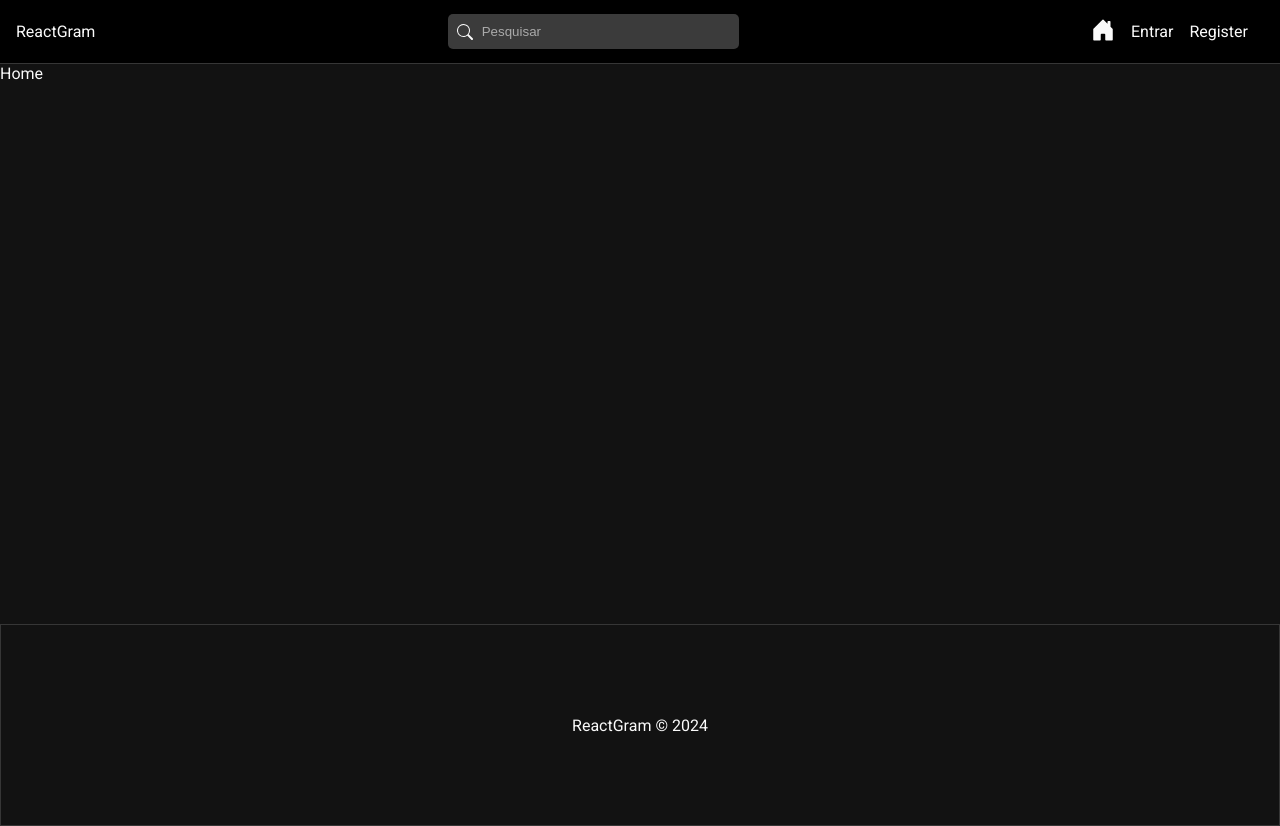
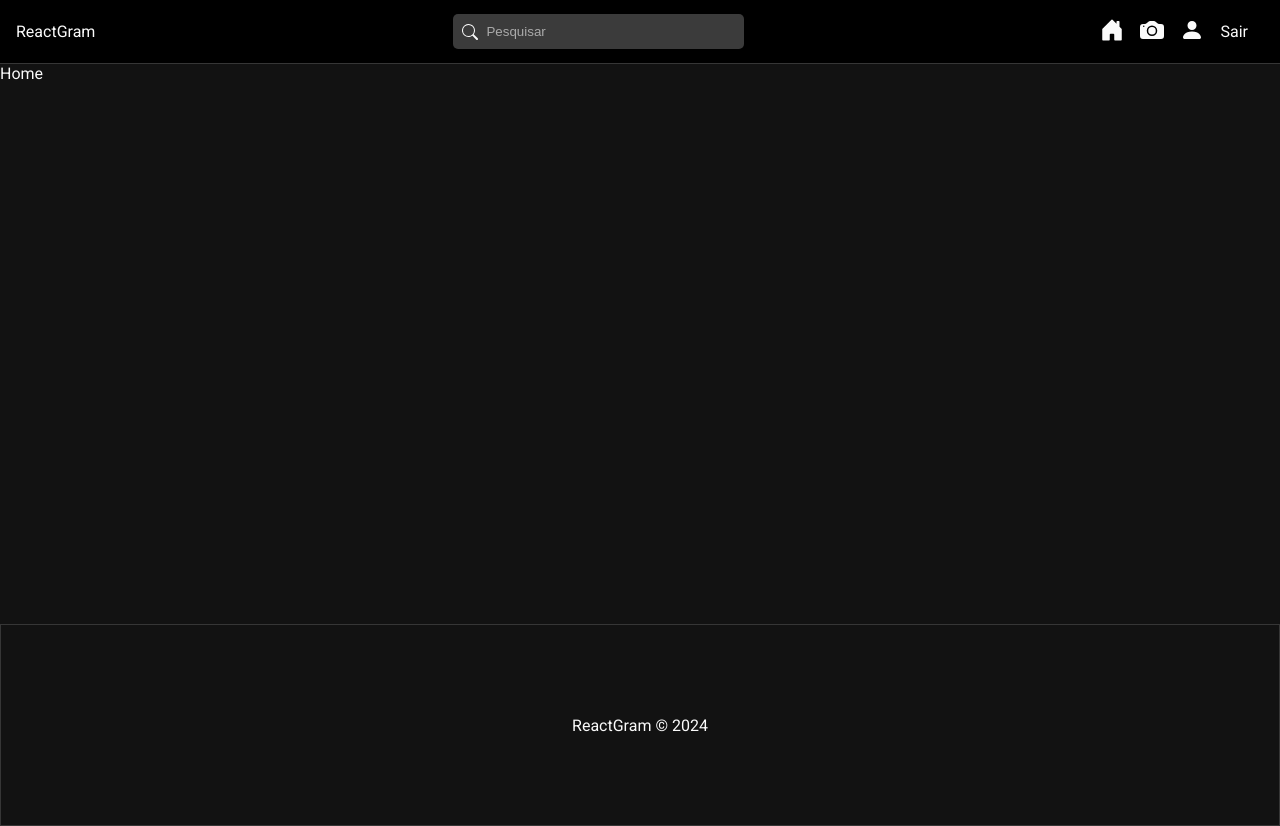
Before and after one commit to cristian-eds/reactgram, a React (Create React App) app in the folder frontend/: page / in a window 1280 px wide. Built offline with nearby package versions, Linux system fonts and the light colour scheme; sample sign-in values are in the browser's storage.

Commit message:
Alterando navbar conforme usuario logado ou nao

```diff
--- a/frontend/src/components/Navbar.js
+++ b/frontend/src/components/Navbar.js
@@ -6,7 +6,19 @@
 //icons
 import { BsSearch, BsHouseDoorFill, BsFillPersonFill, BsFillCameraFill } from "react-icons/bs";
 
+//hooks
+import { useState } from 'react';
+import { useAuth } from '../hooks/useAuth';
+import { useDispatch, useSelector } from 'react-redux';
+import { useNavigate } from 'react-router-dom';
+
+
 const Navbar = () => {
+
+    const { auth } = useAuth();
+    const { user } = useSelector((state) => state.auth);
+
+
     return <nav id="nav">
         <Link to="/">ReactGram</Link>
         <form id='search-form'>
@@ -14,11 +26,33 @@
             <input type="text" name="" id="" placeholder='Pesquisar' />
         </form>
         <ul id="nav__links">
+            {
+                auth ? (
+                    <>
                         <li>
                             <NavLink to="/">
                                 <BsHouseDoorFill></BsHouseDoorFill>
                             </NavLink>
                         </li>
+                        {user && (
+                            <li>
+                                <NavLink to={`/users/${user._id}`}>
+                                    <BsFillCameraFill />
+                                </NavLink>
+                            </li>
+                        )}
+                        <li>
+                            <NavLink to="/profile">
+                                <BsFillPersonFill />
+                            </NavLink>
+                        </li>
+                        <li>
+                            <span>Sair</span>
+                        </li>
+                    </>
+                ) :
+                    (
+                        <>
                             <li>
                                 <NavLink to="/login">
                                     Entrar
@@ -29,6 +63,10 @@
                                     Register
                                 </NavLink>
                             </li>
+
+                        </>
+                    )
+            }
         </ul>
     </nav>
 }
```
Lines whose indentation alone changed are shown as unchanged.
